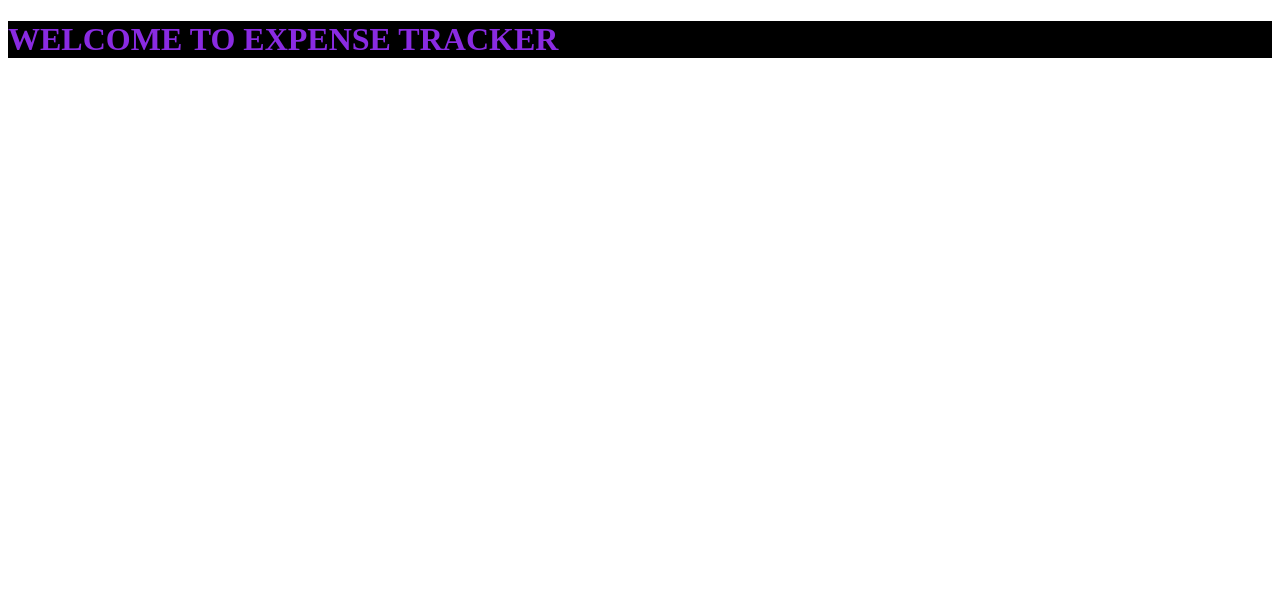
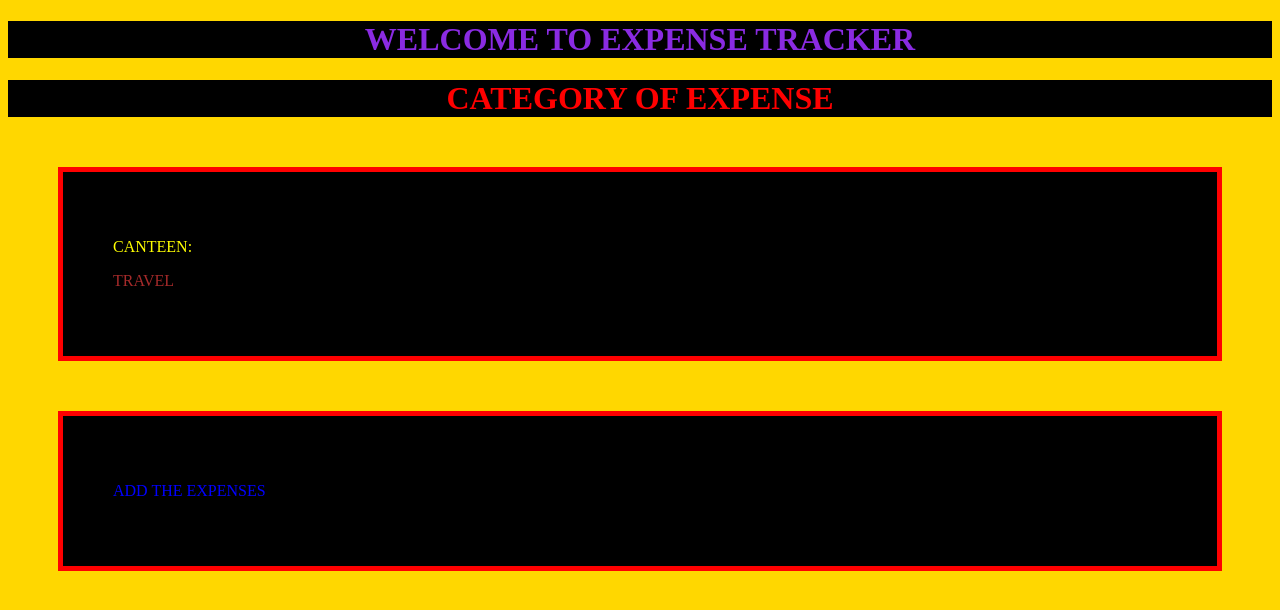
Before and after one commit to Selva-s7/ACEWEB, a plain HTML site: page WEBEXPENSETRACKER.html in a window 1280 px wide. Drawn offline with Linux system fonts and the light colour scheme.

Commit message:
CREATED STRUCTURE OF WEBSITE

```diff
--- a/STYLE.css
+++ b/STYLE.css
@@ -2,3 +2,39 @@ h1{
     color:blueviolet;
     background-color:black
 }
+div
+{  .one{
+        color: yellow;
+        background-color: black;
+    }
+    .two
+    {
+        color:brown;
+        background-color: black;
+    }
+    background-color: black;
+    padding: 50px;
+    margin: 50px;
+    border-width: 5px;
+    border-color: red;
+    border-style:solid;
+}
+.three
+    {
+        color:red;
+        background-color: black;
+    }
+body{
+    background-color: gold;
+}
+.four{
+    .one1{
+        color: blue;
+    }
+    background-color: black;
+    padding: 50px;
+    margin: 50px;
+    border-style: solid;
+    border-width: 5px;
+    border-color: red;
+}
--- a/WEBEXPENSETRACKER.html
+++ b/WEBEXPENSETRACKER.html
@@ -4,8 +4,17 @@
         <title>EXPENSE TRACKER</title>
         <link rel="stylesheet" href="STYLE.css">
     </head>
-    <body>
-
+    <body >
+       <center>
         <h1>WELCOME TO EXPENSE TRACKER</h1>
+        <h1 class="three">CATEGORY OF EXPENSE</h1>
+        </center>
+        <div>
+            <p class="one">CANTEEN:</p>
+            <p class="two">TRAVEL</p>
+        </div>
+        <div class="four">
+            <p class="one1">ADD THE EXPENSES</p>
+        </div>
     </body>
 </html>
```
